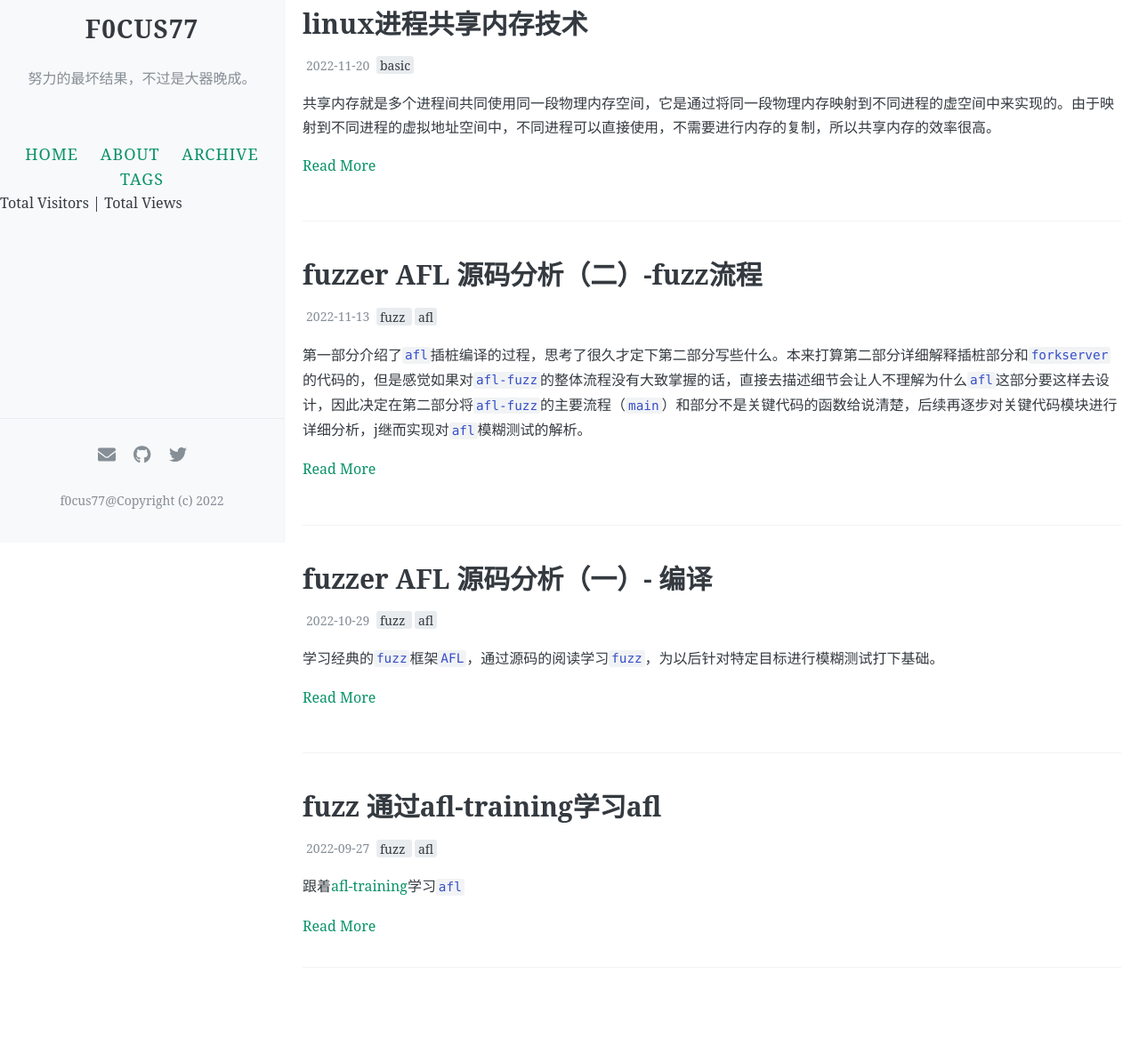
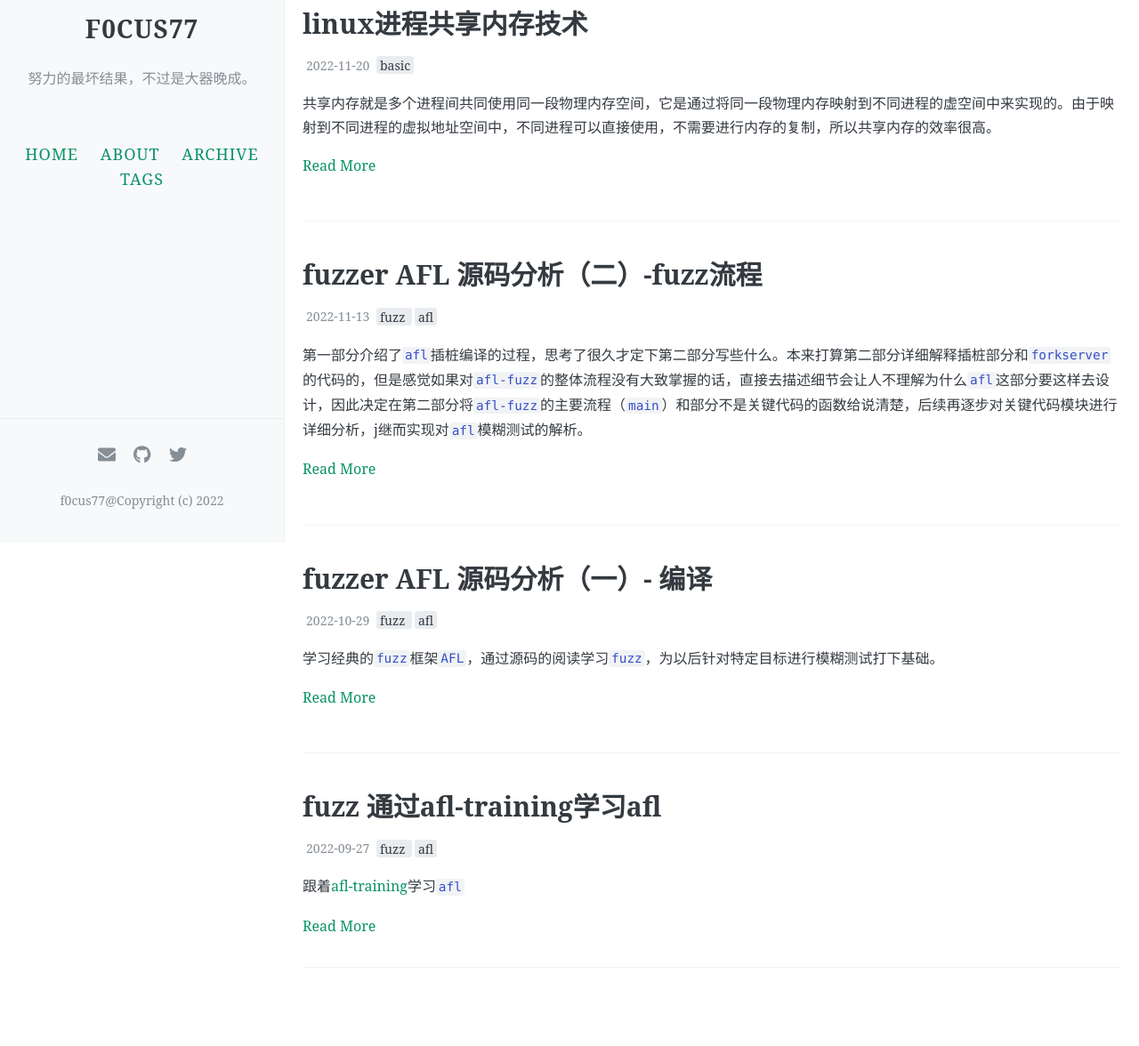
Before and after one commit to f1tao/f1tao.github.io, a Jekyll site: the page built from index.html, in a window 1280 px wide. Shown: the part 290-1466 px from the top of the page at 89% size. Built offline with Jekyll 4.4.1, drawn with Linux system fonts in a browser that asks for light colours; the list of posts is cut into pages by our own code; comment, search, counter and statistics services are not loaded.

Commit message:
Update nav.html

```diff
--- a/_includes/nav.html
+++ b/_includes/nav.html
@@ -20,13 +20,6 @@
       {% endfor %}
     </nav>
   </div>
-  <span id="busuanzi_container_site_uv">
-    Total Visitors <span id="busuanzi_value_site_uv"></span> |
-  </span>
-  <span id="busuanzi_container_site_pv">
-    Total Views <span id="busuanzi_value_site_pv"></span>
-  </span>
-
   <div class="wrapper-footer-desktop">
     <footer class="footer">
       {% include footer.html %}
```
